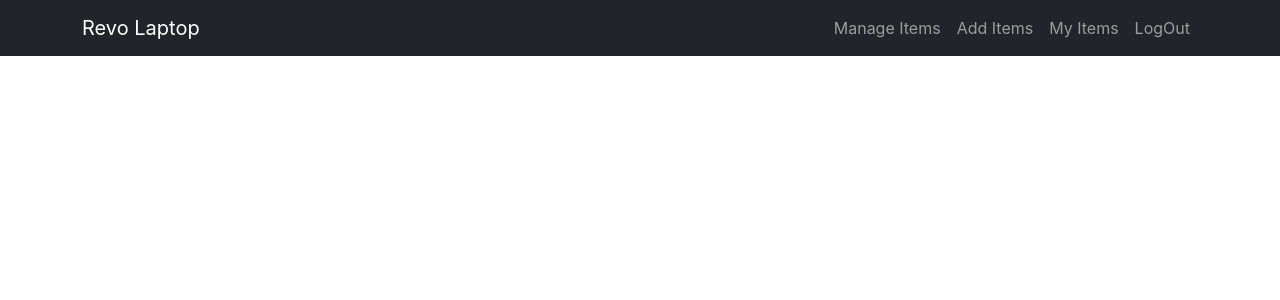
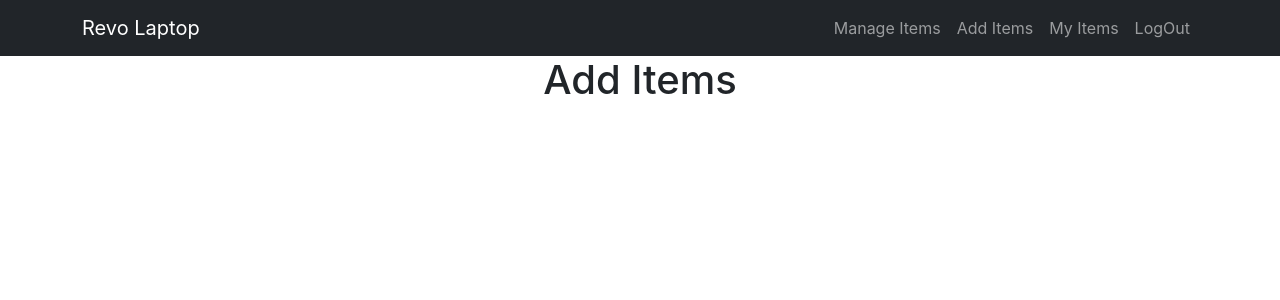
Before and after one commit to Muhammad-Mehedi-Hasan-Opi-Sarker/warehouse-client-site, a React (Create React App) app: page /additems in a window 1280 px wide. Shown: the top 300 px of the page. Built offline with nearby package versions, Linux system fonts and the light colour scheme.

Commit message:
add to react router

```diff
--- a/src/App.js
+++ b/src/App.js
@@ -1,11 +1,22 @@
 import logo from './logo.svg';
 import './App.css';
 import Headers from './components/Headers/Headers';
+import { Route, Routes } from 'react-router-dom';
+import Home from './components/Home/Home';
+import ManageItems from './components/ManageItems/ManageItems';
+import AddItems from './components/AddItems/AddItems';
+import MyItems from './components/MyItems/MyItems';
 function App() {
 
   return (
     <div className="App">
      <Headers></Headers>
+     <Routes>
+       <Route path='/' element={<Home></Home>}></Route>
+       <Route path='/manageitems' element={<ManageItems></ManageItems>}></Route>
+       <Route path='/additems' element={<AddItems></AddItems>}></Route>
+       <Route path='/myitems' element={<MyItems></MyItems>}></Route>
+     </Routes>
     </div>
   );
 }
--- /dev/null
+++ b/src/components/AddItems/AddItems.js
@@ -0,0 +1,11 @@
+import React from 'react';
+
+const AddItems = () => {
+    return (
+        <div>
+            <h1>Add Items</h1>
+        </div>
+    );
+};
+
+export default AddItems;
--- /dev/null
+++ b/src/components/Home/Home.js
@@ -0,0 +1,11 @@
+import React from 'react';
+
+const Home = () => {
+    return (
+        <div>
+            <h1>Home</h1>
+        </div>
+    );
+};
+
+export default Home;
--- /dev/null
+++ b/src/components/ManageItems/ManageItems.js
@@ -0,0 +1,12 @@
+import React from 'react';
+
+const ManageItems = () => {
+    return (
+        <div>
+            <h1>Manage Items
+            </h1>
+        </div>
+    );
+};
+
+export default ManageItems;
--- /dev/null
+++ b/src/components/MyItems/MyItems.js
@@ -0,0 +1,11 @@
+import React from 'react';
+
+const MyItems = () => {
+    return (
+        <div>
+            <h1>My Items</h1>
+        </div>
+    );
+};
+
+export default MyItems;
--- a/src/index.js
+++ b/src/index.js
@@ -3,12 +3,15 @@ import ReactDOM from 'react-dom/client';
 import './index.css';
 import App from './App';
 import reportWebVitals from './reportWebVitals';
+import { BrowserRouter } from 'react-router-dom';
 
 const root = ReactDOM.createRoot(document.getElementById('root'));
 root.render(
+  <BrowserRouter>
   <React.StrictMode>
     <App />
   </React.StrictMode>
+  </BrowserRouter>
 );
 
 // If you want to start measuring performance in your app, pass a function
```
